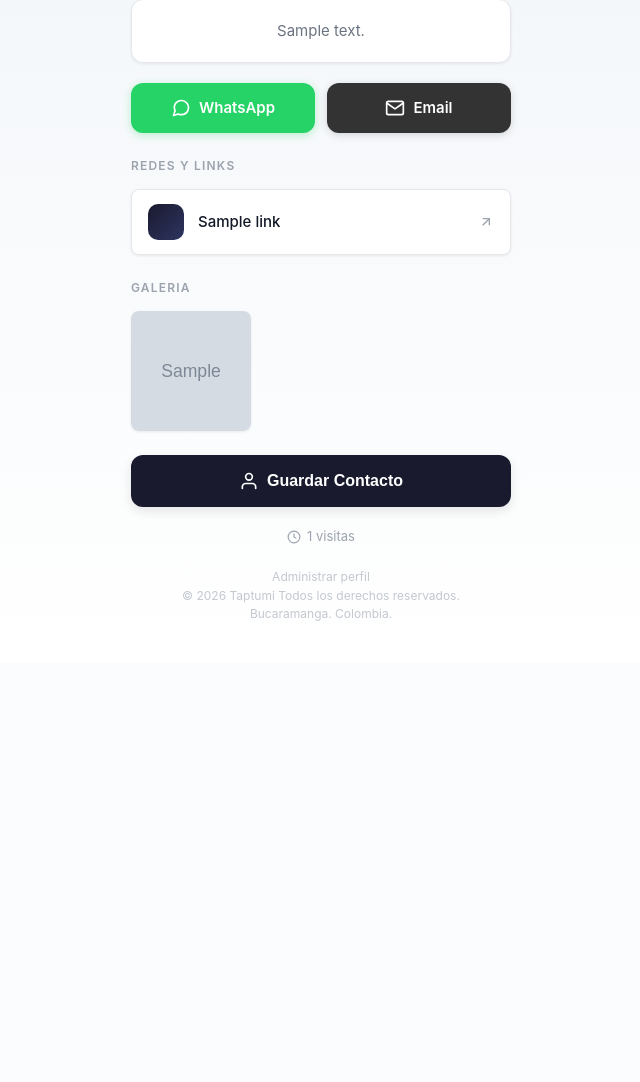
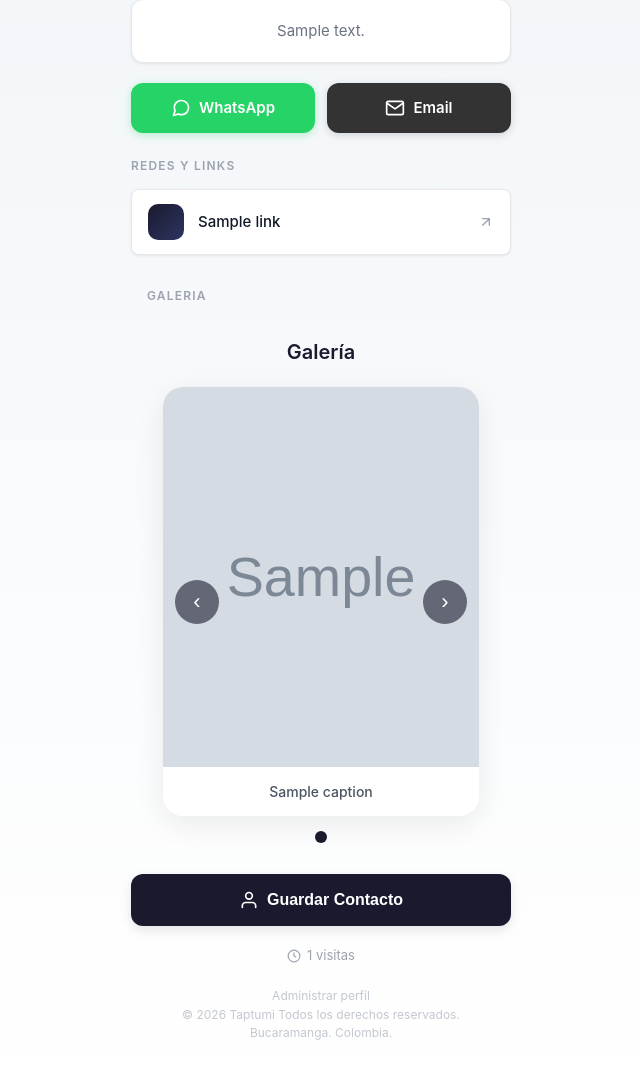
Before and after one commit to mauriciolinares4315/taptumi, a Flask app: template templates/profile.html in a window 1280 px wide. Shown: the part 269-1351 px from the top of the page, without its empty margins (319-959 px from the left). Before the commit the page ends 890 px from the top, so only its background shows below. Run offline with Flask 3, Linux system fonts and the light colour scheme; the template is opened without the code that fills it: most values are stand-ins (such as "Sample title", 1, 10 or a date in 2020); grey boxes marked "Sample" are stand-in pictures; parts of the project's set-up code (start-up, migrations or seed data) failed here and were passed over.

Commit message:
Add social media icons and implement gallery carousel; enhance vCard generation with role and URL

```diff
--- a/app.py
+++ b/app.py
@@ -44,6 +44,32 @@ app.config['MAX_CONTENT_LENGTH'] = 16 * 1024 * 1024  # 16MB max
 MASTER_PASSWORD = os.environ.get('MASTER_PASSWORD')
 if not MASTER_PASSWORD:
     raise ValueError("❌ MASTER_PASSWORD no está configurada. Revisa tu archivo .env")
+
+#============================================================
+# ICONOS DE REDES SOCIALES
+#============================================================
+SOCIAL_ICONS = {
+    'instagram': 'fab fa-instagram',
+    'facebook': 'fab fa-facebook-f',
+    'twitter': 'fab fa-x-twitter',
+    'x': 'fab fa-x-twitter',
+    'linkedin': 'fab fa-linkedin-in',
+    'tiktok': 'fab fa-tiktok',
+    'youtube': 'fab fa-youtube',
+    'whatsapp': 'fab fa-whatsapp',
+    'spotify': 'fab fa-spotify',
+    'github': 'fab fa-github',
+    'behance': 'fab fa-behance',
+    'dribbble': 'fab fa-dribbble',
+    'pinterest': 'fab fa-pinterest',
+    'telegram': 'fab fa-telegram',
+    'snapchat': 'fab fa-snapchat',
+    'globe': 'fas fa-globe',
+    'link': 'fas fa-link',
+    'envelope': 'fas fa-envelope',
+    'phone': 'fas fa-phone',
+    'default': 'fas fa-link'
+}
 # ============================================================
 # BASE DE DATOS (Turso con fallback a SQLite local)
 # ============================================================
@@ -365,6 +391,22 @@ def api_get_profile(slug):
         SELECT platform, url, label, icon FROM social_links
         WHERE profile_id = ? ORDER BY sort_order
     """, (profile[0],)))
+            # Agregar icono de Font Awesome a cada link
+    links_processed = []
+    for link in links:
+            link_dict = dict(link)
+            icon_key = link_dict.get('icon', 'default').lower().strip()
+            if icon_key not in SOCIAL_ICONS:
+                # Detectar por URL si no hay icono válido
+                url_lower = link_dict.get('url', '').lower()
+                for key in SOCIAL_ICONS:
+                    if key != 'default' and key in url_lower:
+                        icon_key = key
+                        break
+            link_dict['fa_icon'] = SOCIAL_ICONS.get(icon_key, SOCIAL_ICONS['default'])
+            links_processed.append(link_dict)
+
+    links = links_processed
 
     gallery = db.fetchall(db.execute("""
         SELECT image_url, caption FROM gallery
--- /dev/null
+++ b/templates/gallery_carousel.html
@@ -0,0 +1,283 @@
+<!-- templates/gallery_carousel.html -->
+<div class="gallery-section">
+    <h3 class="gallery-title">Galería</h3>
+
+    <div class="carousel-container">
+        <button class="carousel-btn prev" onclick="moveCarousel(-1)" aria-label="Anterior">‹</button>
+
+        <div class="carousel-track" id="carouselTrack">
+            {% for img in gallery %}
+            <div class="carousel-slide">
+                <div class="carousel-image-wrapper">
+                    <img src="{{ img.image_url }}" alt="{{ img.caption or 'Imagen de galería' }}" onclick="openLightbox(this.src)" loading="lazy">
+                </div>
+                {% if img.caption %}
+                <p class="carousel-caption">{{ img.caption }}</p>
+                {% endif %}
+            </div>
+            {% endfor %}
+        </div>
+
+        <button class="carousel-btn next" onclick="moveCarousel(1)" aria-label="Siguiente">›</button>
+    </div>
+
+    <div class="carousel-dots" id="carouselDots"></div>
+</div>
+
+<style>
+.gallery-section {
+    margin: 32px 0;
+    padding: 0 16px;
+}
+.gallery-title {
+    text-align: center;
+    font-size: 20px;
+    font-weight: 600;
+    margin-bottom: 20px;
+    color: #1a1a2e;
+}
+.carousel-container {
+    position: relative;
+    width: 100%;
+    max-width: 520px;
+    margin: 0 auto;
+    overflow: hidden;
+    border-radius: 20px;
+    background: #f8f9fa;
+    box-shadow: 0 8px 30px rgba(0,0,0,0.08);
+}
+.carousel-track {
+    display: flex;
+    transition: transform 0.4s cubic-bezier(0.25, 0.46, 0.45, 0.94);
+    will-change: transform;
+}
+.carousel-slide {
+    min-width: 100%;
+    box-sizing: border-box;
+}
+.carousel-image-wrapper {
+    width: 100%;
+    height: 380px;
+    overflow: hidden;
+    background: #e5e7eb;
+    display: flex;
+    align-items: center;
+    justify-content: center;
+}
+.carousel-slide img {
+    width: 100%;
+    height: 100%;
+    object-fit: cover;
+    display: block;
+    cursor: zoom-in;
+    transition: transform 0.3s ease;
+}
+.carousel-slide img:hover {
+    transform: scale(1.02);
+}
+.carousel-caption {
+    text-align: center;
+    padding: 14px 16px;
+    font-size: 14px;
+    color: #4b5563;
+    background: #ffffff;
+    margin: 0;
+    font-weight: 500;
+}
+.carousel-btn {
+    position: absolute;
+    top: 50%;
+    transform: translateY(-50%);
+    background: rgba(26, 26, 46, 0.6);
+    color: #ffffff;
+    border: none;
+    width: 44px;
+    height: 44px;
+    border-radius: 50%;
+    font-size: 22px;
+    cursor: pointer;
+    z-index: 2;
+    display: flex;
+    align-items: center;
+    justify-content: center;
+    backdrop-filter: blur(4px);
+    transition: background 0.2s, transform 0.15s;
+}
+.carousel-btn:hover {
+    background: rgba(26, 26, 46, 0.9);
+    transform: translateY(-50%) scale(1.1);
+}
+.carousel-btn:active {
+    transform: translateY(-50%) scale(0.95);
+}
+.carousel-btn.prev { left: 12px; }
+.carousel-btn.next { right: 12px; }
+.carousel-dots {
+    display: flex;
+    justify-content: center;
+    gap: 10px;
+    margin-top: 16px;
+}
+.carousel-dot {
+    width: 10px;
+    height: 10px;
+    border-radius: 50%;
+    background: #d1d5db;
+    cursor: pointer;
+    transition: background 0.3s, transform 0.2s;
+}
+.carousel-dot.active {
+    background: #1a1a2e;
+    transform: scale(1.2);
+}
+
+/* Lightbox */
+.lightbox-overlay {
+    display: none;
+    position: fixed;
+    top: 0; left: 0;
+    width: 100%; height: 100%;
+    background: rgba(0,0,0,0.92);
+    z-index: 1000;
+    justify-content: center;
+    align-items: center;
+    opacity: 0;
+    transition: opacity 0.3s ease;
+}
+.lightbox-overlay.active {
+    display: flex;
+    opacity: 1;
+}
+.lightbox-overlay img {
+    max-width: 92%;
+    max-height: 88vh;
+    border-radius: 12px;
+    box-shadow: 0 20px 60px rgba(0,0,0,0.5);
+    transform: scale(0.9);
+    transition: transform 0.3s ease;
+}
+.lightbox-overlay.active img {
+    transform: scale(1);
+}
+.lightbox-close {
+    position: absolute;
+    top: 20px;
+    right: 28px;
+    color: #ffffff;
+    font-size: 36px;
+    cursor: pointer;
+    line-height: 1;
+    opacity: 0.8;
+    transition: opacity 0.2s;
+}
+.lightbox-close:hover {
+    opacity: 1;
+}
+
+/* Responsive */
+@media (max-width: 480px) {
+    .carousel-image-wrapper {
+        height: 300px;
+    }
+    .carousel-btn {
+        width: 36px;
+        height: 36px;
+        font-size: 18px;
+    }
+    .carousel-btn.prev { left: 8px; }
+    .carousel-btn.next { right: 8px; }
+}
+</style>
+
+<script>
+(function() {
+    let currentSlide = 0;
+    const track = document.getElementById('carouselTrack');
+    if (!track) return;
+    const slides = track.children;
+    const dotsContainer = document.getElementById('carouselDots');
+    const totalSlides = slides.length;
+
+    if (totalSlides === 0) return;
+
+    // Crear dots
+    for (let i = 0; i < totalSlides; i++) {
+        const dot = document.createElement('span');
+        dot.className = 'carousel-dot' + (i === 0 ? ' active' : '');
+        dot.onclick = () => goToSlide(i);
+        dotsContainer.appendChild(dot);
+    }
+
+    function updateCarousel() {
+        track.style.transform = `translateX(-${currentSlide * 100}%)`;
+        const dots = dotsContainer.querySelectorAll('.carousel-dot');
+        dots.forEach((d, i) => d.classList.toggle('active', i === currentSlide));
+    }
+
+    window.moveCarousel = function(dir) {
+        currentSlide = (currentSlide + dir + totalSlides) % totalSlides;
+        updateCarousel();
+    };
+
+    window.goToSlide = function(index) {
+        currentSlide = index;
+        updateCarousel();
+    };
+
+    // Auto-play (pausa al interactuar)
+    let autoplay = setInterval(() => window.moveCarousel(1), 5000);
+    const container = document.querySelector('.carousel-container');
+    container.addEventListener('mouseenter', () => clearInterval(autoplay));
+    container.addEventListener('mouseleave', () => {
+        autoplay = setInterval(() => window.moveCarousel(1), 5000);
+    });
+
+    // Swipe en móvil
+    let touchStartX = 0;
+    let touchEndX = 0;
+    track.addEventListener('touchstart', e => {
+        touchStartX = e.changedTouches[0].screenX;
+        clearInterval(autoplay);
+    }, {passive: true});
+    track.addEventListener('touchend', e => {
+        touchEndX = e.changedTouches[0].screenX;
+        const diff = touchStartX - touchEndX;
+        if (Math.abs(diff) > 50) {
+            window.moveCarousel(diff > 0 ? 1 : -1);
+        }
+        autoplay = setInterval(() => window.moveCarousel(1), 5000);
+    }, {passive: true});
+
+    // Lightbox
+    window.openLightbox = function(src) {
+        clearInterval(autoplay);
+        let lb = document.querySelector('.lightbox-overlay');
+        if (lb) lb.remove();
+
+        lb = document.createElement('div');
+        lb.className = 'lightbox-overlay';
+        lb.innerHTML = `
+            <div class="lightbox-close" onclick="closeLightbox()">&times;</div>
+            <img src="${src}" alt="Vista ampliada">
+        `;
+        lb.onclick = (e) => { if(e.target === lb) window.closeLightbox(); };
+        document.body.appendChild(lb);
+
+        // Forzar reflow para animación
+        requestAnimationFrame(() => lb.classList.add('active'));
+        document.body.style.overflow = 'hidden';
+    };
+
+    window.closeLightbox = function() {
+        const lb = document.querySelector('.lightbox-overlay');
+        if (lb) {
+            lb.classList.remove('active');
+            setTimeout(() => {
+                lb.remove();
+                document.body.style.overflow = '';
+                autoplay = setInterval(() => window.moveCarousel(1), 5000);
+            }, 300);
+        }
+    };
+})();
+</script>
--- a/templates/profile.html
+++ b/templates/profile.html
@@ -5,6 +5,7 @@
     <meta name="viewport" content="width=device-width, initial-scale=1.0">
     <title>{{ profile.name }} - Perfil Digital</title>
     <link rel="stylesheet" href="/static/css/style.css">
+    <link rel="stylesheet" href="https://cdnjs.cloudflare.com/ajax/libs/font-awesome/6.5.1/css/all.min.css">
 </head>
 <body>
     <div class="profile-container">
@@ -54,9 +55,11 @@
             <div class="social-links">
                 {% for link in links %}
                 <a href="{{ link.url }}" class="social-link" target="_blank">
-                    <span class="social-icon">{{ link.platform[0] }}</span>
+                    <i class="{{ link.fa_icon }} social-icon"></i>
                     <span class="social-label">{{ link.label or link.platform }}</span>
-                    <svg class="social-arrow" width="16" height="16" viewBox="0 0 24 24" fill="none" stroke="currentColor" stroke-width="2"><path d="M7 17L17 7"/><path d="M7 7h10v10"/></svg>
+                    <svg class="social-arrow" width="16" height="16" viewBox="0 0 24 24" fill="none" stroke="currentColor" stroke-width="2" stroke-linecap="round" stroke-linejoin="round">
+                        <path d="M7 17L17 7M17 7H7M17 7v10"/>
+                    </svg>
                 </a>
                 {% endfor %}
             </div>
@@ -64,24 +67,12 @@
         {% endif %}
 
         <!-- Galeria -->
-        {% if gallery %}
+         {% if gallery and gallery|length > 0 %}
             <div class="gallery-section">
              <h3 class="section-title">Galeria</h3>
-            <div class="gallery-grid">
-                {% for img in gallery[:4] %}
-                <div class="gallery-item">
-                    <img src="{{ img.image_url }}" alt="{{ img.caption or 'Imagen' }}">
-                </div>
-                {% endfor %}
-            </div>
-            {% if gallery|length > 4 %}
-            <p style="text-align: center; font-size: 13px; color: var(--text-muted); margin-top: 10px;">
-                +{{ gallery|length - 4 }} imagenes mas en el perfil completo
-            </p>
-            {% endif %}
+                {% include 'gallery_carousel.html' %}
             </div>
         {% endif %}
-
         <!-- Guardar contacto -->
         <button class="btn-save-contact" onclick="downloadVCard()">
             <svg width="20" height="20" viewBox="0 0 24 24" fill="none" stroke="currentColor" stroke-width="2" stroke-linecap="round" stroke-linejoin="round"><path d="M20 21v-2a4 4 0 0 0-4-4H8a4 4 0 0 0-4 4v2"/><circle cx="12" cy="7" r="4"/></svg>
@@ -114,24 +105,36 @@
     const phone = "{{ profile.phone }}";
     const email = "{{ profile.email }}";
     const company = "{{ profile.company }}";
+    const role = "{{ profile.role }}";
+    const url = window.location.href;
 
-            const vcard = `BEGIN:VCARD
-VERSION:3.0
-FN:${name}
-TEL:${phone}
-EMAIL:${email}
-ORG:${company}
-END:VCARD`;
+    const nameParts = name.trim().split(' ');
+    const firstName = nameParts[0] || '';
+    const lastName = nameParts.slice(1).join(' ') || '';
 
-            const blob = new Blob([vcard], { type: 'text/vcard' });
-            const url = URL.createObjectURL(blob);
+    const vcard = [
+        'BEGIN:VCARD',
+        'VERSION:3.0',
+        `N:${lastName};${firstName};;;`,
+        `FN:${name}`,
+        `ORG:${company}`,
+        role ? `TITLE:${role}` : '',
+        phone ? `TEL;TYPE=CELL:${phone}` : '',
+        email ? `EMAIL;TYPE=WORK:${email}` : '',
+        `URL:${url}`,
+        'END:VCARD'
+    ].filter(Boolean).join('\r\n');
+
+    // text/x-vcard para máxima compatibilidad Android + iPhone
+    const blob = new Blob([vcard], { type: 'text/x-vcard;charset=utf-8' });
+    const urlBlob = URL.createObjectURL(blob);
     const a = document.createElement('a');
-            a.href = url;
+    a.href = urlBlob;
     a.download = `${name.replace(/\s+/g, '_')}.vcf`;
     document.body.appendChild(a);
     a.click();
     document.body.removeChild(a);
-            URL.revokeObjectURL(url);
+    URL.revokeObjectURL(urlBlob);
 }
     </script>
 </body>
```
Lines whose indentation alone changed are shown as unchanged.
